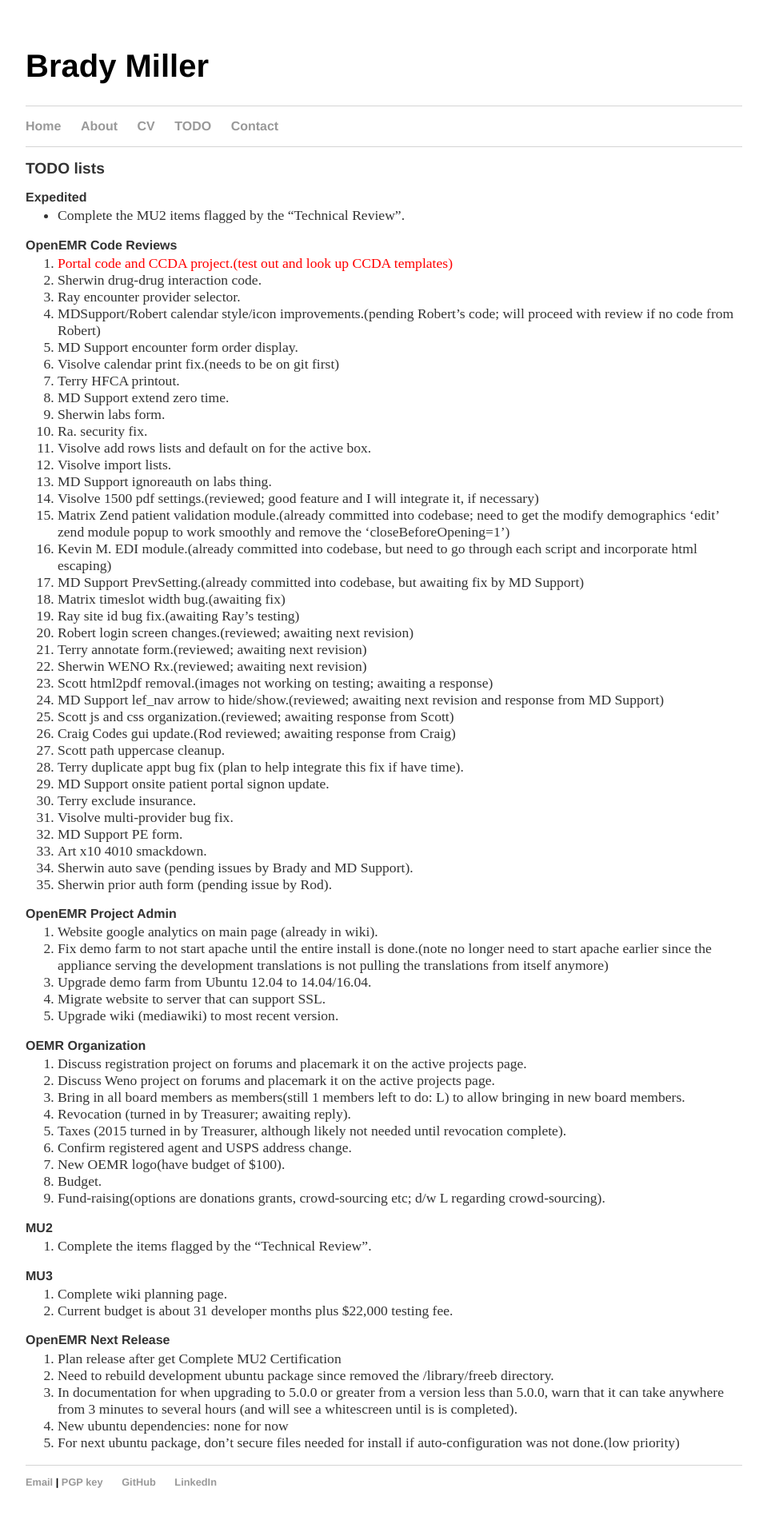
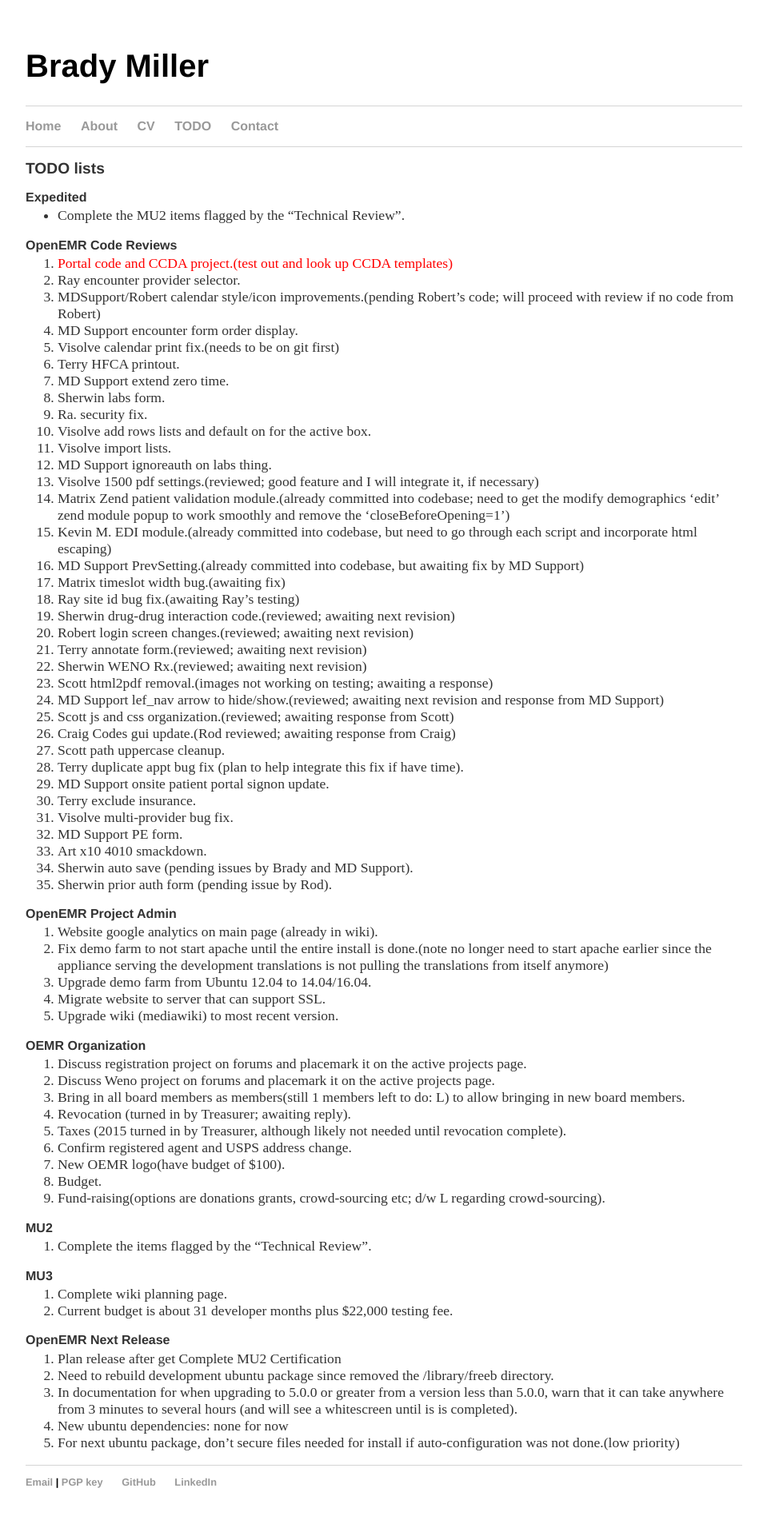
Before and after one commit to bradymiller/bradymiller.github.io, a Jekyll site: the page built from todo/index.md, in a window 1280 px wide. Shown: the whole page at 80% size, without its empty margins (160-1119 px from the left). Built offline with Jekyll 4.4.1, drawn with Linux system fonts in a browser that asks for light colours.

Commit message:
Update todo list

```diff
--- a/todo/index.md
+++ b/todo/index.md
@@ -26,6 +25,7 @@
 1. MD Support PrevSetting.(already committed into codebase, but awaiting fix by MD Support)
 1. Matrix timeslot width bug.(awaiting fix)
 1. Ray site id bug fix.(awaiting Ray's testing)
+1. Sherwin drug-drug interaction code.(reviewed; awaiting next revision)
 1. Robert login screen changes.(reviewed; awaiting next revision)
 1. Terry annotate form.(reviewed; awaiting next revision)
 1. Sherwin WENO Rx.(reviewed; awaiting next revision)
```
Also changed, not shown: other parts of todo/index.md (+0 -1 lines).
